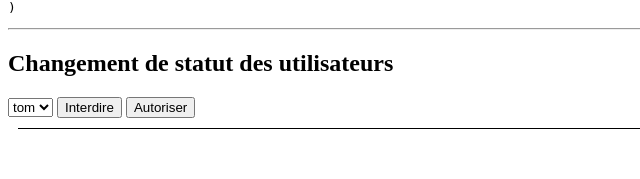
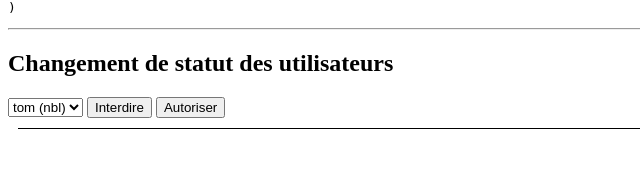
Before and after one commit to EBM2018/backend, a PHP site: page /chatISIG/index.php?view=users in a window 1280 px wide. Shown: the part 678-857 px from the top of the page, without its empty margins (0-640 px from the left). Run offline with PHP 8.4, Linux system fonts and the light colour scheme; data comes from the database, SQL or seed files in the repository.

Commit message:
finir exo2

```diff
--- a/tinyMVC/templates/users.php
+++ b/tinyMVC/templates/users.php
@@ -43,7 +43,12 @@ foreach ($users as $dataUser)
 {
 	echo "<option value=\"$dataUser[id]\">\n";
 	echo  $dataUser["pseudo"];
-//TODO: ajouter le statut des utilisateurs
+	//echo  " (" . $dataUser["blacklist"] . ")";
+	//if ($dataUser["blacklist"]) echo " (bl)";
+	//else echo " (nbl)";
+
+	echo $dataUser["blacklist"] ? " (bl)" : " (nbl)";
+
 	echo "\n</option>\n";
 }
 ?>
```
